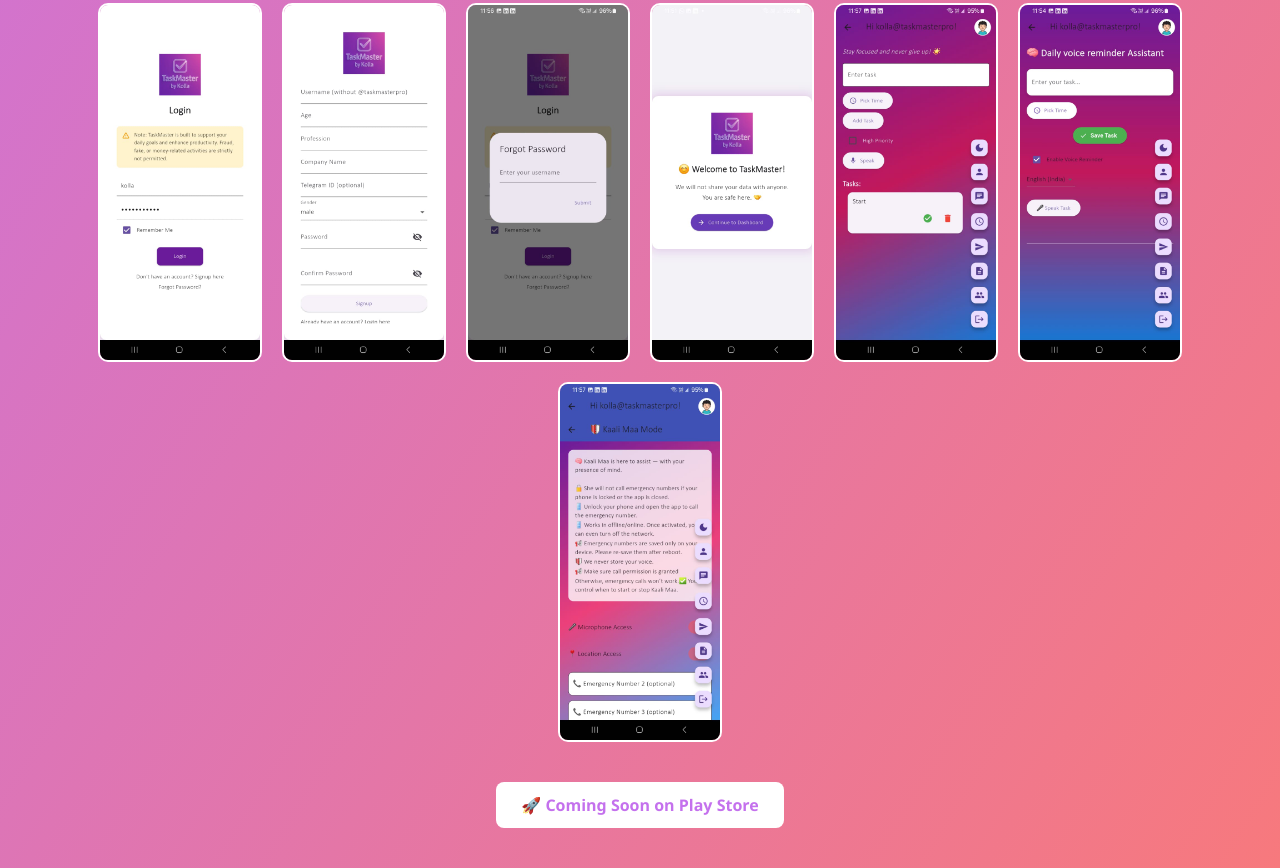
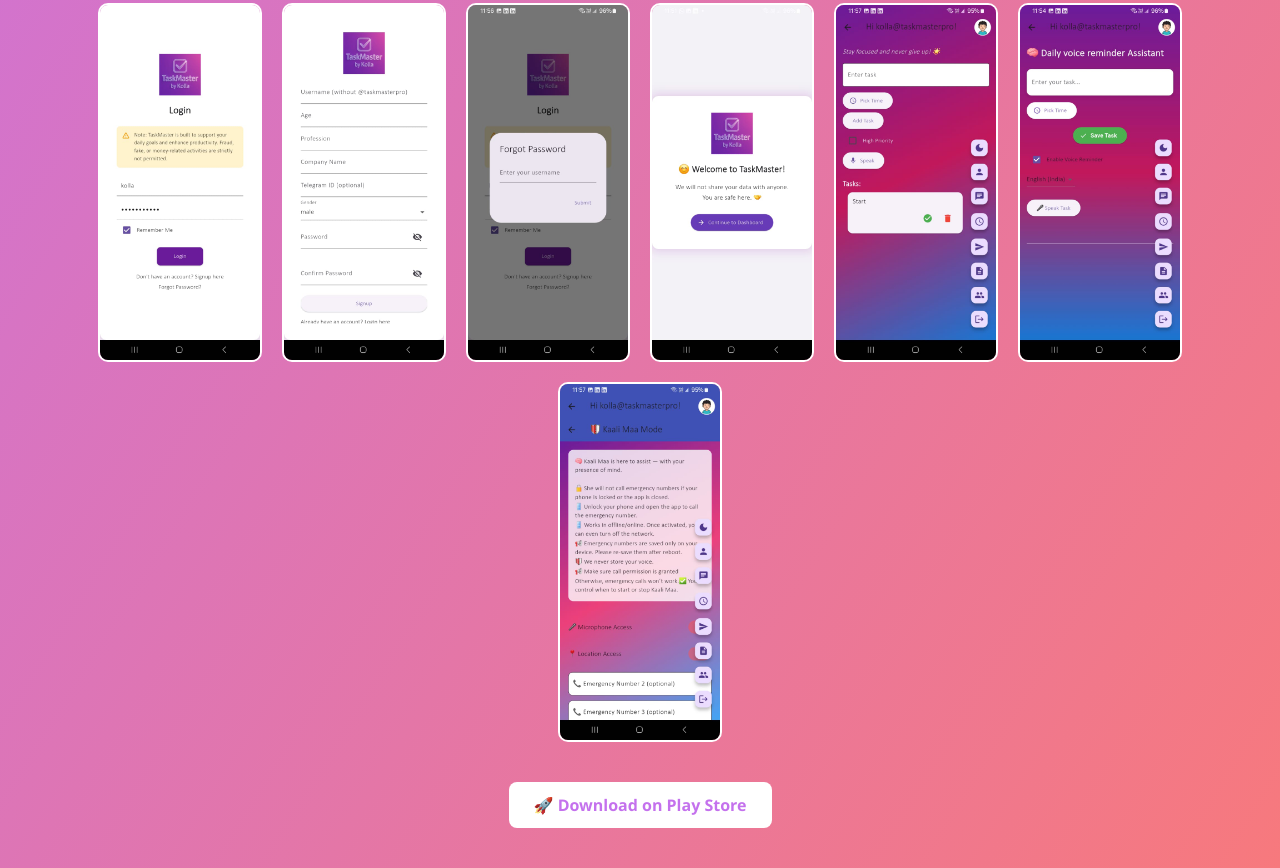
Before and after one commit to Taskmasterpro999/taskmaster-kolla, a plain HTML site: page docs/index.html in a window 1280 px wide. Shown: the part 1180-2048 px from the top of the page. Drawn offline with Linux system fonts and the light colour scheme.

Commit message:
Update index.html

```diff
--- a/docs/index.html
+++ b/docs/index.html
@@ -102,7 +102,9 @@
         </div>
 
         <!-- Play Store Button -->
-        <a href="#" class="playstore-btn">🚀 Coming Soon on Play Store</a>
+        <a href="https://play.google.com/store/apps/details?id=com.taskmasterpro.app" class="playstore-btn" target="_blank">
+  🚀 Download on Play Store
+        </a>
     </div>
 </body>
 </html>
```
